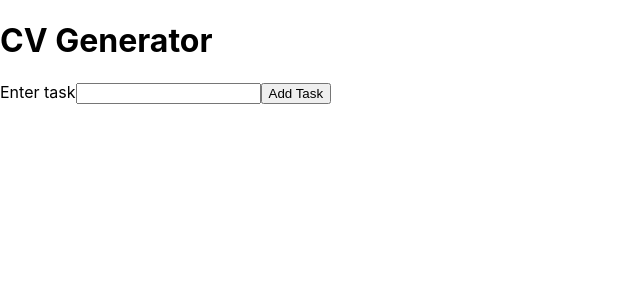
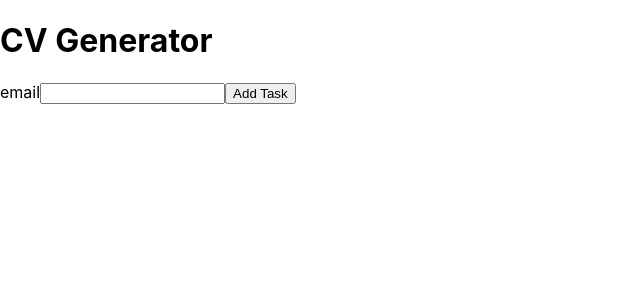
Before and after one commit to fgostev/CVproject, a React (Create React App) app: page / in a window 1280 px wide. Shown: the top 300 px of the page, without its empty margins (0-640 px from the left). Built offline with nearby package versions, Linux system fonts and the light colour scheme.

Commit message:
pseudocode, brainstorm

```diff
--- a/src/components/general.component.jsx
+++ b/src/components/general.component.jsx
@@ -3,11 +3,12 @@ import { Component } from "react";
 class General extends Component{
     render() {
 
-        console.log(this.props)
+      const {firstName, lastName, email, phoneNumber}  = this.props.general;
+      console.log(email);
 
           return (
             <form>
-                <label htmlFor="taskInput">Enter task</label>
+                <label htmlFor="taskInput">email</label>
                     <input
                     // onChange={this.handleChange}
                     // value={task.text}
```
Also changed, not shown: src/components/input.component.jsx (added), 1 other file (tests, documents, lock files or other folders).
